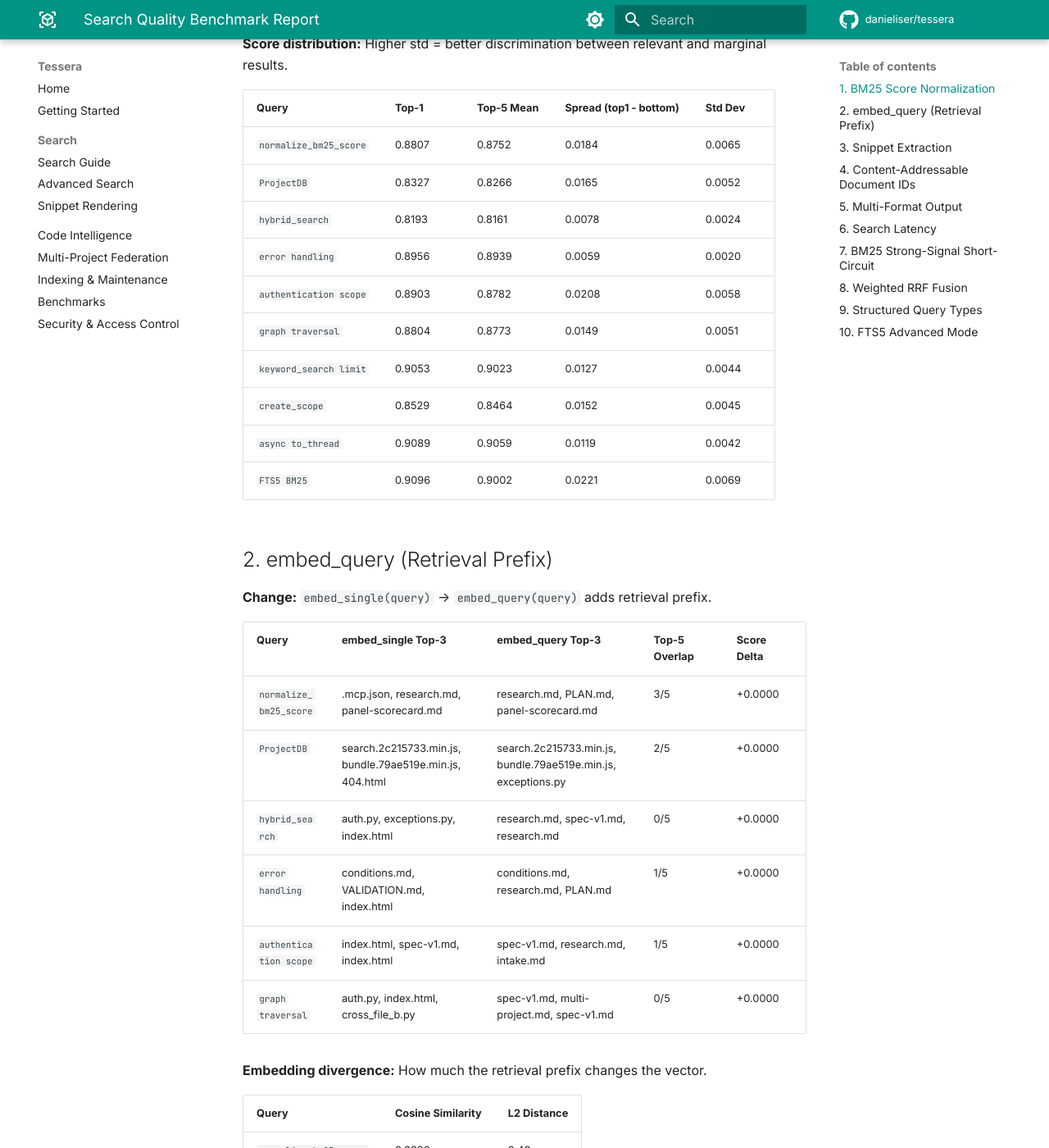
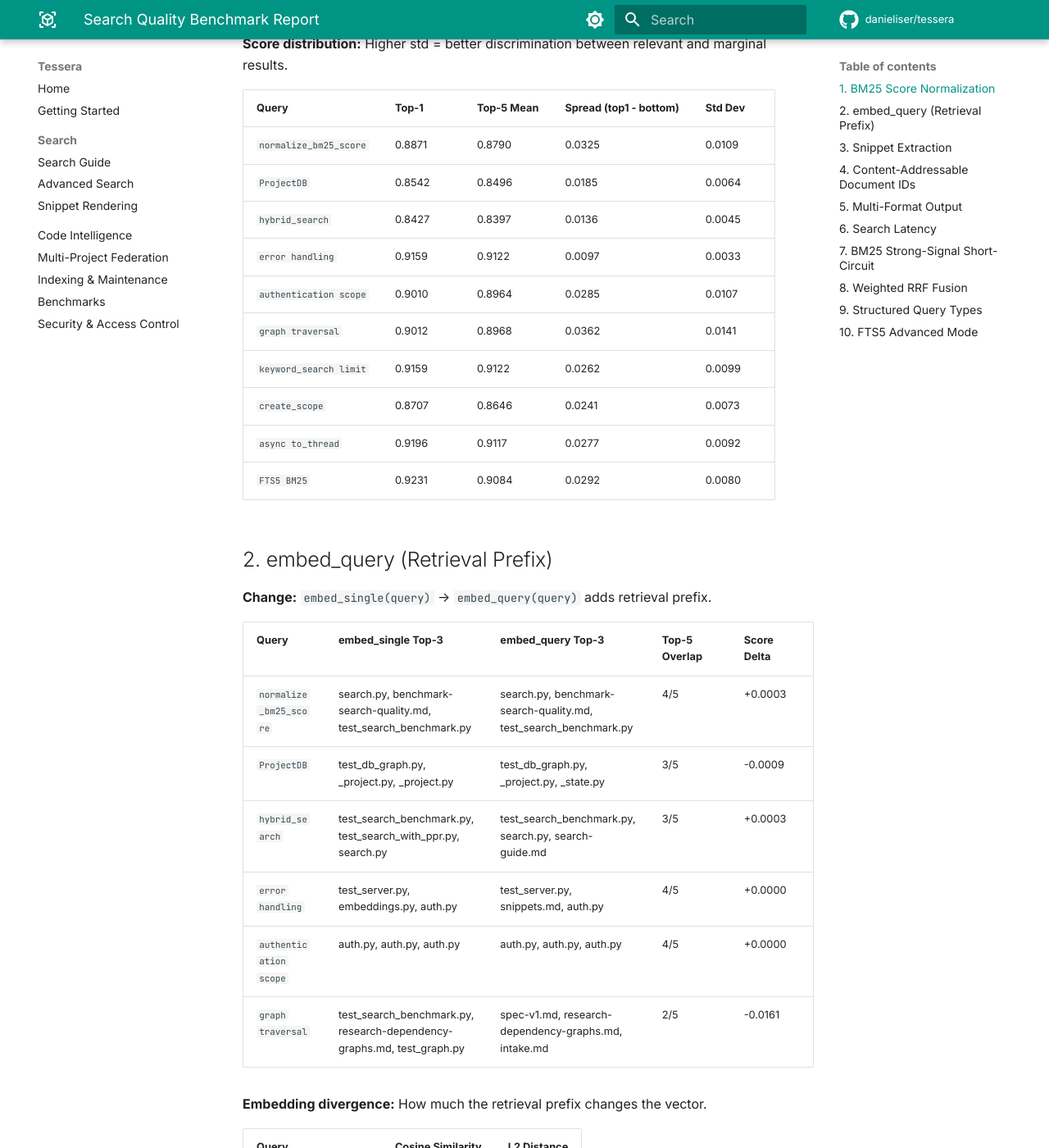
Before and after one commit to danieliser/tessera, an MkDocs documentation site: the page built from docs/benchmark-search-quality.md, in a window 1280 px wide and 1400 px high, scrolled down 871 px. Shown: the whole window at 82% size. Built offline with MkDocs 1.6.1 and Material for MkDocs 9.7.7, drawn with Linux system fonts in a browser that asks for light colours; comment, search, counter and statistics services are not loaded; some of the changed text lies outside the part shown.

Commit message:
Update benchmark docs with post-refactor score snapshots
Co-Authored-By: Claude Sonnet 4.6 <noreply@anthropic.com>

````diff
--- a/docs/benchmark-search-quality.md
+++ b/docs/benchmark-search-quality.md
@@ -7,31 +7,31 @@ Before: scores like -7.31, -4.71 — meaningless to agents. After: 0.88, 0.83
 
 | Query | #Results | Raw Score Range (before) | Normalized Range (after) | Order Preserved |
 |-------|----------|------------------------|-------------------------|-----------------|
-| `normalize_bm25_score` | 10 | [-7.38, -6.26] | [0.862, 0.881] | Yes |
-| `ProjectDB` | 10 | [-4.98, -4.44] | [0.816, 0.833] | Yes |
-| `hybrid_search` | 10 | [-4.54, -4.31] | [0.812, 0.819] | Yes |
-| `error handling` | 10 | [-8.58, -8.07] | [0.890, 0.896] | Yes |
-| `authentication scope` | 10 | [-8.11, -6.66] | [0.869, 0.890] | Yes |
-| `graph traversal` | 10 | [-7.36, -6.44] | [0.866, 0.880] | Yes |
-| `keyword_search limit` | 10 | [-9.56, -8.31] | [0.893, 0.905] | Yes |
-| `create_scope` | 10 | [-5.80, -5.16] | [0.838, 0.853] | Yes |
-| `async to_thread` | 10 | [-9.98, -8.71] | [0.897, 0.909] | Yes |
-| `FTS5 BM25` | 10 | [-10.07, -7.89] | [0.888, 0.910] | Yes |
+| `normalize_bm25_score` | 10 | [-7.85, -5.88] | [0.855, 0.887] | Yes |
+| `ProjectDB` | 10 | [-5.86, -5.09] | [0.836, 0.854] | Yes |
+| `hybrid_search` | 10 | [-5.36, -4.85] | [0.829, 0.843] | Yes |
+| `error handling` | 10 | [-10.89, -9.67] | [0.906, 0.916] | Yes |
+| `authentication scope` | 10 | [-9.10, -6.84] | [0.873, 0.901] | Yes |
+| `graph traversal` | 10 | [-9.12, -6.41] | [0.865, 0.901] | Yes |
+| `keyword_search limit` | 10 | [-10.90, -8.07] | [0.890, 0.916] | Yes |
+| `create_scope` | 10 | [-6.73, -5.52] | [0.847, 0.871] | Yes |
+| `async to_thread` | 10 | [-11.43, -8.25] | [0.892, 0.920] | Yes |
+| `FTS5 BM25` | 10 | [-12.01, -8.43] | [0.894, 0.923] | Yes |
 
 **Score distribution:** Higher std = better discrimination between relevant and marginal results.
 
 | Query | Top-1 | Top-5 Mean | Spread (top1 - bottom) | Std Dev |
 |-------|-------|-----------|----------------------|---------|
-| `normalize_bm25_score` | 0.8807 | 0.8752 | 0.0184 | 0.0065 |
-| `ProjectDB` | 0.8327 | 0.8266 | 0.0165 | 0.0052 |
-| `hybrid_search` | 0.8193 | 0.8161 | 0.0078 | 0.0024 |
-| `error handling` | 0.8956 | 0.8939 | 0.0059 | 0.0020 |
-| `authentication scope` | 0.8903 | 0.8782 | 0.0208 | 0.0058 |
-| `graph traversal` | 0.8804 | 0.8773 | 0.0149 | 0.0051 |
-| `keyword_search limit` | 0.9053 | 0.9023 | 0.0127 | 0.0044 |
-| `create_scope` | 0.8529 | 0.8464 | 0.0152 | 0.0045 |
-| `async to_thread` | 0.9089 | 0.9059 | 0.0119 | 0.0042 |
-| `FTS5 BM25` | 0.9096 | 0.9002 | 0.0221 | 0.0069 |
+| `normalize_bm25_score` | 0.8871 | 0.8790 | 0.0325 | 0.0109 |
+| `ProjectDB` | 0.8542 | 0.8496 | 0.0185 | 0.0064 |
+| `hybrid_search` | 0.8427 | 0.8397 | 0.0136 | 0.0045 |
+| `error handling` | 0.9159 | 0.9122 | 0.0097 | 0.0033 |
+| `authentication scope` | 0.9010 | 0.8964 | 0.0285 | 0.0107 |
+| `graph traversal` | 0.9012 | 0.8968 | 0.0362 | 0.0141 |
+| `keyword_search limit` | 0.9159 | 0.9122 | 0.0262 | 0.0099 |
+| `create_scope` | 0.8707 | 0.8646 | 0.0241 | 0.0073 |
+| `async to_thread` | 0.9196 | 0.9117 | 0.0277 | 0.0092 |
+| `FTS5 BM25` | 0.9231 | 0.9084 | 0.0292 | 0.0080 |
 
 ## 2. embed_query (Retrieval Prefix)
 
@@ -39,12 +39,12 @@ Before: scores like -7.31, -4.71 — meaningless to agents. After: 0.88, 0.83
 
 | Query | embed_single Top-3 | embed_query Top-3 | Top-5 Overlap | Score Delta |
 |-------|-------------------|------------------|--------------|-------------|
-| `normalize_bm25_score` | .mcp.json, research.md, panel-scorecard.md | research.md, PLAN.md, panel-scorecard.md | 3/5 | +0.0000 |
-| `ProjectDB` | search.2c215733.min.js, bundle.79ae519e.min.js, 404.html | search.2c215733.min.js, bundle.79ae519e.min.js, exceptions.py | 2/5 | +0.0000 |
-| `hybrid_search` | auth.py, exceptions.py, index.html | research.md, spec-v1.md, research.md | 0/5 | +0.0000 |
-| `error handling` | conditions.md, VALIDATION.md, index.html | conditions.md, research.md, PLAN.md | 1/5 | +0.0000 |
-| `authentication scope` | index.html, spec-v1.md, index.html | spec-v1.md, research.md, intake.md | 1/5 | +0.0000 |
-| `graph traversal` | auth.py, index.html, cross_file_b.py | spec-v1.md, multi-project.md, spec-v1.md | 0/5 | +0.0000 |
+| `normalize_bm25_score` | search.py, benchmark-search-quality.md, test_search_benchmark.py | search.py, benchmark-search-quality.md, test_search_benchmark.py | 4/5 | +0.0003 |
+| `ProjectDB` | test_db_graph.py, _project.py, _project.py | test_db_graph.py, _project.py, _state.py | 3/5 | -0.0009 |
+| `hybrid_search` | test_search_benchmark.py, test_search_with_ppr.py, search.py | test_search_benchmark.py, search.py, search-guide.md | 3/5 | +0.0003 |
+| `error handling` | test_server.py, embeddings.py, auth.py | test_server.py, snippets.md, auth.py | 4/5 | +0.0000 |
+| `authentication scope` | auth.py, auth.py, auth.py | auth.py, auth.py, auth.py | 4/5 | +0.0000 |
+| `graph traversal` | test_search_benchmark.py, research-dependency-graphs.md, test_graph.py | spec-v1.md, research-dependency-graphs.md, intake.md | 2/5 | -0.0161 |
 
 **Embedding divergence:** How much the retrieval prefix changes the vector.
 
@@ -64,49 +64,43 @@ keyword-matching line, instead of the full chunk (which can be 50+ lines).
 
 | Query | File | Chunk Lines | Snippet Lines | Compression | Best Match Line |
 |-------|------|------------|--------------|-------------|----------------|
-| `normalize_bm25_score` | index.html:1510 | 58 | 7 | 7/58 (12%) | 3 |
-| `normalize_bm25_score` | index.html:894 | 87 | 7 | 7/87 (8%) | 15 |
-| `ProjectDB` | conftest.py:13 | 14 | 6 | 6/14 (43%) | 2 |
-| `ProjectDB` | test_real_federation.py:146 | 15 | 6 | 6/15 (40%) | 2 |
-| `hybrid_search` | index.html:2027 | 33 | 7 | 7/33 (21%) | 5 |
-| `hybrid_search` | index.html:1565 | 108 | 7 | 7/108 (6%) | 52 |
-| `error handling` | index.html:1559 | 29 | 7 | 7/29 (24%) | 9 |
-| `error handling` | benchmark-search-quality.md:212 | 87 | 7 | 7/87 (8%) | 19 |
-| `authentication scope` | index.html:1823 | 52 | 7 | 7/52 (13%) | 35 |
-| `authentication scope` | index.html:978 | 111 | 7 | 7/111 (6%) | 23 |
-| `graph traversal` | benchmark-search-quality.md:212 | 87 | 7 | 7/87 (8%) | 20 |
-| `graph traversal` | index.html:1423 | 90 | 7 | 7/90 (8%) | 13 |
-| `keyword_search limit` | index.html:2156 | 26 | 7 | 7/26 (27%) | 17 |
-| `keyword_search limit` | index.html:1529 | 26 | 6 | 6/26 (23%) | 2 |
+| `normalize_bm25_score` | search.py:107 | 23 | 7 | 7/23 (30%) | 14 |
+| `normalize_bm25_score` | test_search_benchmark.py:666 | 8 | 7 | 7/8 (88%) | 4 |
+| `ProjectDB` | test_real_federation.py:73 | 89 | 4 | 4/89 (4%) | 0 |
+| `ProjectDB` | conftest.py:0 | 27 | 7 | 7/27 (26%) | 15 |
+| `hybrid_search` | test_search_benchmark.py:101 | 3 | 3 | 3/3 (100%) | 1 |
+| `hybrid_search` | search-advanced.md:309 | 131 | 7 | 7/131 (5%) | 12 |
+| `error handling` | test_embeddings.py:169 | 51 | 5 | 5/51 (10%) | 1 |
+| `error handling` | benchmark-search-quality.md:236 | 69 | 7 | 7/69 (10%) | 7 |
+| `authentication scope` | benchmark-search-quality.md:0 | 59 | 7 | 7/59 (12%) | 13 |
+| `authentication scope` | getting-started.md:329 | 185 | 7 | 7/185 (4%) | 98 |
+| `graph traversal` | test_search_benchmark.py:666 | 8 | 5 | 5/8 (62%) | 6 |
+| `graph traversal` | benchmark-search-quality.md:184 | 63 | 6 | 6/63 (10%) | 2 |
+| `keyword_search limit` | spec-v1.md:735 | 120 | 7 | 7/120 (6%) | 72 |
+| `keyword_search limit` | test_search_benchmark.py:815 | 116 | 7 | 7/116 (6%) | 24 |
 | `create_scope` | test_auth.py:53 | 74 | 7 | 7/74 (9%) | 3 |
 | `create_scope` | test_e2e_tools.py:363 | 44 | 7 | 7/44 (16%) | 10 |
 | `async to_thread` | test_server_graph.py:30 | 54 | 7 | 7/54 (13%) | 8 |
-| `async to_thread` | index.html:980 | 24 | 7 | 7/24 (29%) | 5 |
-| `FTS5 BM25` | search.py:72 | 14 | 5 | 5/14 (36%) | 1 |
-| `FTS5 BM25` | index.html:643 | 99 | 7 | 7/99 (7%) | 77 |
+| `async to_thread` | _collections.py:13 | 92 | 7 | 7/92 (8%) | 18 |
+| `FTS5 BM25` | search.py:73 | 14 | 5 | 5/14 (36%) | 1 |
+| `FTS5 BM25` | benchmark-search-quality.md:0 | 59 | 7 | 7/59 (12%) | 4 |
 
 **Sample snippets** (showing what agents actually see):
 
-**Query: `hybrid_search`** — index.html:2027 (33 lines → 7 lines)
+**Query: `hybrid_search`** — test_search_benchmark.py:101 (3 lines → 3 lines)
 ```
-2 | Sample output:
-3 | ### 1. `search.py:100-110` (score: 0.89)
-4 | \`\`\`
-5 | def hybrid_search(query, query_embedding, db, limit=10):
-6 |     """Hybrid search combining keyword and semantic results."""
-7 |     results = []
-8 |     ...
+0 | def _search(db, query, limit=10):
+1 |     """Run keyword-only hybrid search (enriched results with file_path)."""
+2 |     return hybrid_search(query, query_embedding=None, db=db, limit=limit)
 ```
 
-**Query: `error handling`** — index.html:1559 (29 lines → 7 lines)
+**Query: `error handling`** — test_embeddings.py:169 (51 lines → 5 lines)
 ```
- 6 | Why this matters: Semantic scoring finds conceptual matches, not just keyword matches.
- 7 |
- 8 | Concrete example:
- 9 | Query: "error handling"
-10 |
-11 | Line 0: # error handling in the request/response pipeline
-12 | Line 1: import os
+0 | class TestEmbeddingErrorHandling:
+1 |     """Test error handling."""
+2 |
+3 |     @patch("httpx.Client.post")
+4 |     def test_embed_request_error(self, mock_post):
 ```
 
 **Query: `create_scope`** — test_auth.py:53 (74 lines → 7 lines)
@@ -151,26 +145,26 @@ Before: only `json.dumps`. After: agents can request the format that suits their
 
 | Query | Search (ms) | + Snippet (ms) | + DocID (ms) | Total (ms) | Results |
 |-------|-----------|---------------|-------------|-----------|---------|
-| `normalize_bm25_score` | 0.69 | 0.72 | 0.02 | 1.44 | 10 |
-| `ProjectDB` | 0.50 | 0.49 | 0.02 | 1.01 | 10 |
-| `hybrid_search` | 1.26 | 0.86 | 0.02 | 2.13 | 10 |
-| `error handling` | 0.65 | 0.75 | 0.02 | 1.42 | 10 |
-| `authentication scope` | 0.87 | 1.02 | 0.02 | 1.91 | 10 |
-| `graph traversal` | 0.77 | 0.90 | 0.02 | 1.69 | 10 |
-| `keyword_search limit` | 1.35 | 0.85 | 0.02 | 2.22 | 10 |
-| `create_scope` | 1.04 | 0.77 | 0.02 | 1.83 | 10 |
-| `async to_thread` | 1.40 | 0.99 | 0.02 | 2.41 | 10 |
-| `FTS5 BM25` | 0.54 | 0.89 | 0.02 | 1.45 | 10 |
+| `normalize_bm25_score` | 0.57 | 1.10 | 0.03 | 1.69 | 10 |
+| `ProjectDB` | 0.42 | 0.77 | 0.02 | 1.21 | 10 |
+| `hybrid_search` | 1.02 | 1.18 | 0.02 | 2.23 | 10 |
+| `error handling` | 0.53 | 1.15 | 0.03 | 1.72 | 10 |
+| `authentication scope` | 0.58 | 1.54 | 0.03 | 2.15 | 10 |
+| `graph traversal` | 0.62 | 1.28 | 0.03 | 1.92 | 10 |
+| `keyword_search limit` | 1.00 | 1.53 | 0.03 | 2.56 | 10 |
+| `create_scope` | 0.79 | 0.81 | 0.02 | 1.61 | 10 |
+| `async to_thread` | 1.04 | 1.78 | 0.03 | 2.85 | 10 |
+| `FTS5 BM25` | 0.45 | 1.29 | 0.03 | 1.77 | 10 |
 
 **Full hybrid search** (embed + keyword + semantic + RRF + snippet + docid):
 
 | Query | Embed (ms) | Search (ms) | Post-process (ms) | Total (ms) |
 |-------|-----------|-----------|-------------------|-----------|
-| `normalize_bm25_score` | 0.0 | 12.6 | 1.42 | 14.0 |
-| `ProjectDB` | 0.0 | 10.8 | 0.46 | 11.2 |
-| `hybrid_search` | 0.0 | 13.1 | 1.22 | 14.3 |
-| `error handling` | 0.0 | 11.7 | 1.30 | 13.0 |
-| `authentication scope` | 0.0 | 11.2 | 1.11 | 12.3 |
+| `normalize_bm25_score` | 0.0 | 9.4 | 0.57 | 10.0 |
+| `ProjectDB` | 0.0 | 8.3 | 2.98 | 11.3 |
+| `hybrid_search` | 0.0 | 9.1 | 2.01 | 11.2 |
+| `error handling` | 0.0 | 8.6 | 0.43 | 9.1 |
+| `authentication scope` | 0.0 | 8.2 | 0.72 | 9.0 |
 
 ## 7. BM25 Strong-Signal Short-Circuit
 
@@ -179,26 +173,26 @@ Saves ~30-50ms per query when keyword match is unambiguous.
 
 | Query | Top-1 Norm | Top-2 Norm | Gap | Short-Circuit? | Reason |
 |-------|-----------|-----------|-----|---------------|--------|
-| `normalize_bm25_score` | 0.8807 | 0.8788 | 0.0019 | No | Gap 0.002 < 0.15 |
-| `ProjectDB` | 0.8327 | 0.8287 | 0.0039 | No | Score 0.833 < 0.85 |
-| `hybrid_search` | 0.8193 | 0.8167 | 0.0027 | No | Score 0.819 < 0.85 |
-| `error handling` | 0.8956 | 0.8946 | 0.0010 | No | Gap 0.001 < 0.15 |
-| `authentication scope` | 0.8903 | 0.8765 | 0.0138 | No | Gap 0.014 < 0.15 |
-| `graph traversal` | 0.8804 | 0.8802 | 0.0002 | No | Gap 0.000 < 0.15 |
-| `keyword_search limit` | 0.9053 | 0.9041 | 0.0012 | No | Gap 0.001 < 0.15 |
-| `create_scope` | 0.8529 | 0.8484 | 0.0045 | No | Gap 0.005 < 0.15 |
-| `async to_thread` | 0.9089 | 0.9072 | 0.0017 | No | Gap 0.002 < 0.15 |
-| `FTS5 BM25` | 0.9096 | 0.9053 | 0.0043 | No | Gap 0.004 < 0.15 |
+| `normalize_bm25_score` | 0.8871 | 0.8867 | 0.0003 | No | Gap 0.000 < 0.15 |
+| `ProjectDB` | 0.8542 | 0.8539 | 0.0003 | No | Gap 0.000 < 0.15 |
+| `hybrid_search` | 0.8427 | 0.8398 | 0.0029 | No | Score 0.843 < 0.85 |
+| `error handling` | 0.9159 | 0.9134 | 0.0025 | No | Gap 0.002 < 0.15 |
+| `authentication scope` | 0.9010 | 0.8968 | 0.0042 | No | Gap 0.004 < 0.15 |
+| `graph traversal` | 0.9012 | 0.9011 | 0.0001 | No | Gap 0.000 < 0.15 |
+| `keyword_search limit` | 0.9159 | 0.9155 | 0.0004 | No | Gap 0.000 < 0.15 |
+| `create_scope` | 0.8707 | 0.8664 | 0.0043 | No | Gap 0.004 < 0.15 |
+| `async to_thread` | 0.9196 | 0.9162 | 0.0033 | No | Gap 0.003 < 0.15 |
+| `FTS5 BM25` | 0.9231 | 0.9073 | 0.0158 | No | Gap 0.016 < 0.15 |
 
 **Latency comparison** (with vs without short-circuit):
 
 | Query | Full Pipeline (ms) | Short-Circuit (ms) | Saved (ms) | Triggered? |
 |-------|-------------------|-------------------|-----------|-----------|
-| `normalize_bm25_score` | 11.8 | 0.9 | +11.0 | No |
-| `ProjectDB` | 11.1 | 0.7 | +10.4 | No |
-| `hybrid_search` | 10.9 | 1.3 | +9.5 | No |
-| `error handling` | 10.2 | 0.8 | +9.4 | No |
-| `authentication scope` | 10.1 | 0.9 | +9.2 | No |
+| `normalize_bm25_score` | 132.9 | 0.7 | +132.2 | No |
+| `ProjectDB` | 8.8 | 0.5 | +8.3 | No |
+| `hybrid_search` | 8.9 | 0.9 | +7.9 | No |
+| `error handling` | 8.2 | 0.5 | +7.7 | No |
+| `authentication scope` | 7.5 | 0.6 | +6.9 | No |
 
 ## 8. Weighted RRF Fusion
 
@@ -240,25 +234,25 @@ Keyword results boosted because FTS5 precision is higher for code search.
 
 | Query | LEX Top-5 IDs | keyword_search Top-5 IDs | Match? |
 |-------|--------------|-------------------------|--------|
-| `normalize_bm25_score` | [12330924, 12330917, 12332439]... | [12330924, 12330917, 12332439]... | Pass |
-| `error handling` | [12332275, 12332837, 12332771]... | [12332275, 12332837, 12332771]... | Pass |
-| `graph traversal` | [12332837, 12330923, 12331166]... | [12332837, 12330923, 12331166]... | Pass |
+| `normalize_bm25_score` | [12337093, 12337313, 12336544]... | [12337093, 12337313, 12336544]... | Pass |
+| `error handling` | [12337398, 12336548, 12336914]... | [12337398, 12336548, 12336914]... | Pass |
+| `graph traversal` | [12337313, 12336547, 12336608]... | [12337313, 12336547, 12336608]... | Pass |
 
 **VEC-only vs LEX-only (proving complementary signals):**
 
 | Query | LEX Top-3 | VEC Top-3 | Top-5 Overlap | Different? |
 |-------|----------|----------|--------------|-----------|
-| `normalize_bm25_score` | index.html, index.html, search.py | research.md, PLAN.md, panel-scorecard | 0/5 | Yes |
-| `error handling` | index.html, benchmark-searc, test_embeddings | conditions.md, research.md, PLAN.md | 0/5 | Yes |
-| `graph traversal` | benchmark-searc, index.html, index.html | spec-v1.md, multi-project.m, spec-v1.md | 0/5 | Yes |
+| `normalize_bm25_score` | search.py, test_search_ben, benchmark-searc | search.py, test_search_ben, test_search_ben | 3/5 | Yes |
+| `error handling` | test_embeddings, benchmark-searc, search-guide.md | test_server.py, snippets.md, auth.py | 0/5 | Yes |
+| `graph traversal` | test_search_ben, benchmark-searc, research.md | spec-v1.md, research-depend, intake.md | 0/5 | Yes |
 
 **HYDE vs VEC (embed_single vs embed_query):**
 
 | Query | VEC Top-3 | HYDE Top-3 | Top-5 Overlap |
 |-------|----------|-----------|--------------|
-| `normalize_bm25_score` | research.md, PLAN.md, panel-scorecard | .mcp.json, research.md, panel-scorecard | 3/5 |
-| `error handling` | conditions.md, research.md, PLAN.md | conditions.md, VALIDATION.md, index.html | 1/5 |
-| `graph traversal` | spec-v1.md, multi-project.m, spec-v1.md | auth.py, index.html, cross_file_b.py | 0/5 |
+| `normalize_bm25_score` | search.py, test_search_ben, test_search_ben | test_search_ben, search.py, test_search_ben | 4/5 |
+| `error handling` | test_server.py, snippets.md, auth.py | test_server.py, embeddings.py, auth.py | 4/5 |
+| `graph traversal` | spec-v1.md, research-depend, intake.md | research-depend, test_search_ben, test_graph.py | 2/5 |
 
 ## 10. FTS5 Advanced Mode
 
@@ -294,10 +288,10 @@ Keyword results boosted because FTS5 precision is higher for code search.
 
 | Query | Safe (ms) | Advanced (ms) |
 |-------|----------|-------------|
-| `hybrid_search` | 1.12 | 1.06 |
-| `"def hybrid_search"` | 1.35 | 1.29 |
-| `error NOT warning` | 0.86 | 0.55 |
-| `hybrid*` | 0.43 | 0.48 |
+| `hybrid_search` | 0.77 | 0.75 |
+| `"def hybrid_search"` | 0.99 | 0.94 |
+| `error NOT warning` | 0.69 | 0.39 |
+| `hybrid*` | 0.46 | 0.56 |
 
 ---
 
````
Also changed, not shown: other parts of docs/benchmark-search-quality.md (+14 -14 lines), docs/plans/phase5-ppr-graph/spike-results.md (+14 -14 lines).
